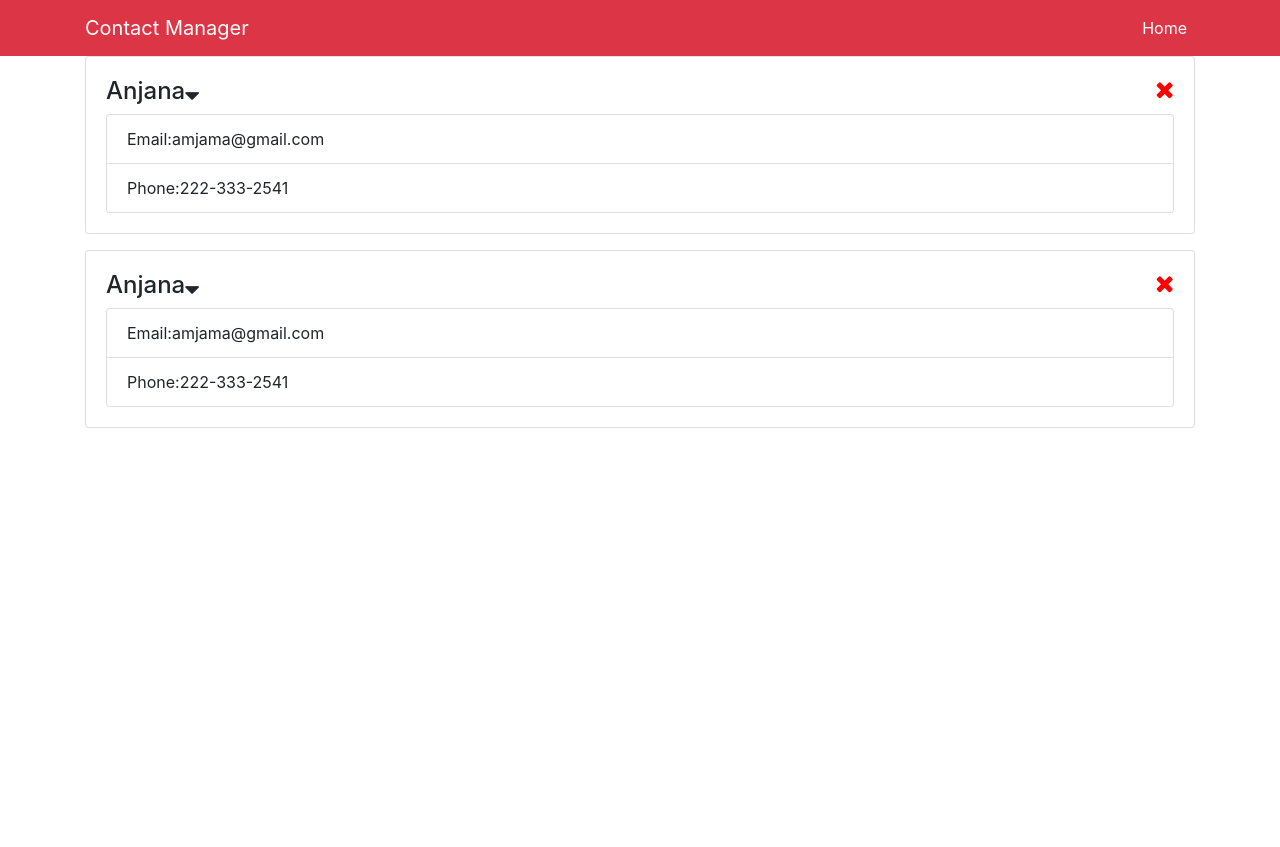
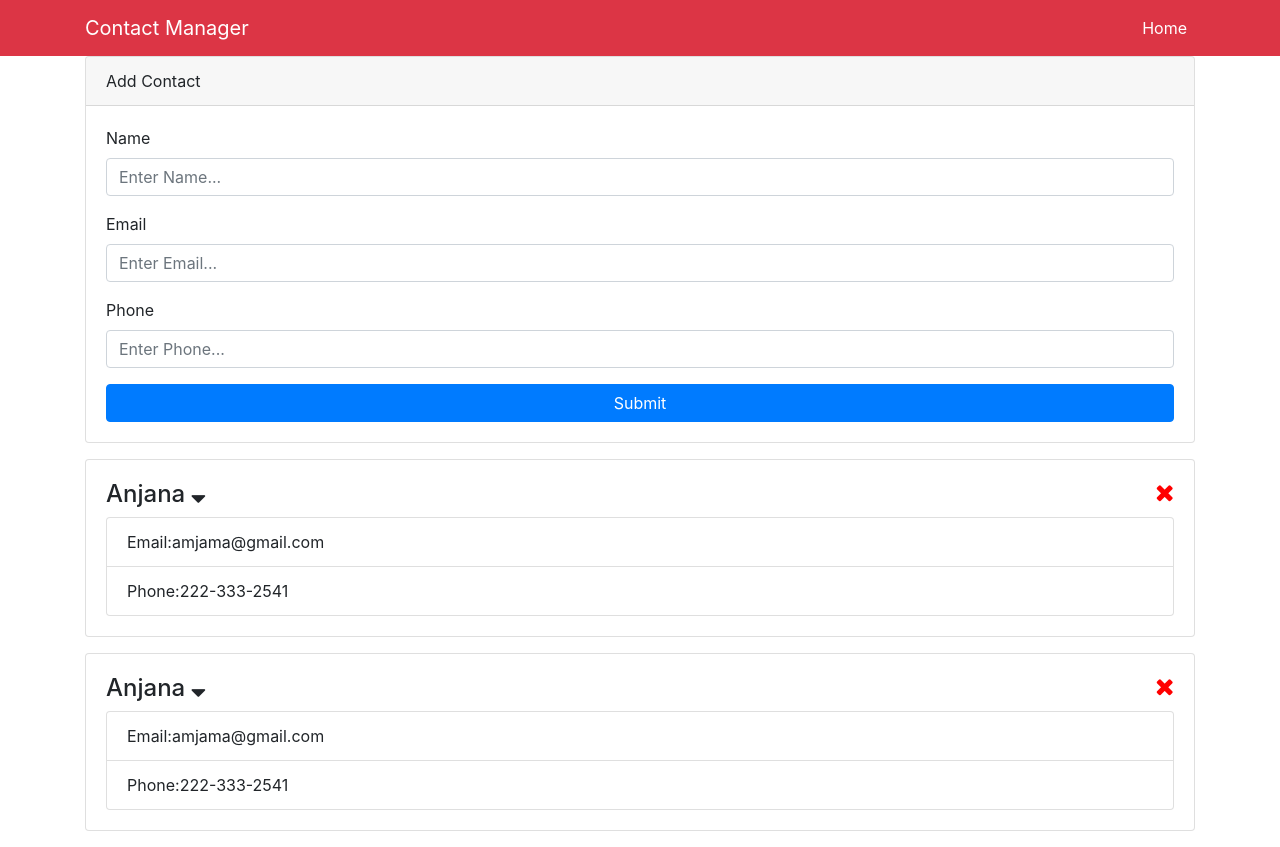
Before and after one commit to ASPersonal-Project/Contact-List-Project, a React (Create React App) app in the folder contact-list/: page / in a window 1280 px wide. Before the commit the page ends 800 px from the top, so only its background shows below. Built offline with nearby package versions, Linux system fonts and the light colour scheme.

Commit message:
create form component

```diff
--- a/contact-list/src/components/App.js
+++ b/contact-list/src/components/App.js
@@ -1,6 +1,7 @@
 import React from 'react';
-import Contacts from './Contacts';
+import Contacts from '../components/contacts/Contacts';
 import Header from './Header';
+import AddContact from '../components/contacts/AddContact';
 
 import 'bootstrap/dist/css/bootstrap.min.css';
 
@@ -10,6 +11,7 @@ const App = () =>{
         <div>
             <Header branding="Contact Manager"/>
             <div className="container">
+                <AddContact/>
                <Contacts/>
             </div>
 
--- /dev/null
+++ b/contact-list/src/components/contacts/AddContact.js
@@ -0,0 +1,61 @@
+import React,{useState} from 'react';
+
+const AddContact = () => {
+    const [state,setState] = useState( {name:'',email:'',phone:''});
+    const {name,email,phone} = state;
+
+    const onNameChange = e => setState({
+        ...state,
+        name:e.target.value});
+    const onEmailChange = e => setState({
+        ...state,
+        email:e.target.value});
+    const onPhoneChange = e => setState({
+        ...state,
+        phone:e.target.value});
+
+   const onSubmit = e => {
+        e.preventDefault();
+        console.log(state);
+    }
+
+    return(
+
+        <div className="card mb-3">
+            <div className="card-header">Add Contact</div>
+                <div className="card-body">
+                <form onSubmit={onSubmit}>
+                    <div className="form-group">
+                        <label >Name</label>
+                        <input type="text" className="form-control"  placeholder="Enter Name... "
+                        name="name"
+                        value={name}
+                        onChange={onNameChange}/>
+
+                    </div>
+                    <div className="form-group">
+                        <label >Email</label>
+                        <input type="text" className="form-control"  placeholder="Enter Email... "
+                        name="email"
+                        value={email}
+                        onChange={onEmailChange}/>
+
+                    </div>
+                    <div className="form-group">
+                        <label >Phone</label>
+                        <input type="text" className="form-control"  placeholder="Enter Phone... "
+                        name = "phone"
+                        value={phone}
+                        onChange={onPhoneChange}/>
+
+                    </div>
+                    <button type="submit" className="btn btn-primary btn-block">Submit</button>
+                    </form>
+                </div>
+        </div>
+    )
+}
+
+
+
+export default AddContact;
--- a/contact-list/src/components/Contact.js
+++ b/contact-list/src/components/contacts/Contact.js
@@ -10,11 +10,14 @@ const Contact = (props) => {
         })
 
     }
+    const onDeleteClick = () => {
+        props.deleteClickHandler()
+    }
     return (
         <div className="card card-body mb-3">
-            <h4>{name}
+            <h4>{name}{' '}
              <i onClick={onShowClick} className="fa fa-sort-down" style={{cursor:'pointer'}}/>
-             <i className="fa fa-times" style={{cursor:'pointer',float: 'right', color: 'red'}}/>
+             <i onClick={onDeleteClick} className="fa fa-times" style={{cursor:'pointer',float: 'right', color: 'red'}}/>
             </h4>
             {state.showContactinfo? (
                 <ul className="list-group">
--- a/contact-list/src/components/Contacts.js
+++ b/contact-list/src/components/contacts/Contacts.js
@@ -15,11 +15,25 @@ const Contacts = () =>{
                     email: 'amjama@gmail.com',
                     phone: '222-333-2541'
                 }
-            ]})
+            ]});
+    const deleteContact = (id) => {
+        const {contacts} = state;
+       const newContacts = contacts.filter(contact => contact.id != id);
+
+       setState({
+           contacts : newContacts
+       });
+    }
     return(
 
         <div>
-            {state.contacts.map(contact => <Contact key={contact.id} name={contact.name} email={contact.email} phone={contact.phone}/>)}
+            {state.contacts.map(contact => <Contact
+                key={contact.id}
+                name={contact.name}
+                email={contact.email}
+                phone={contact.phone}
+                deleteClickHandler = {deleteContact.bind(this,contact.id)}
+                />)}
         </div>
     );
 };
```
Also changed, not shown: contact-list/src/components/Context.js (added, +11 -0 lines).
